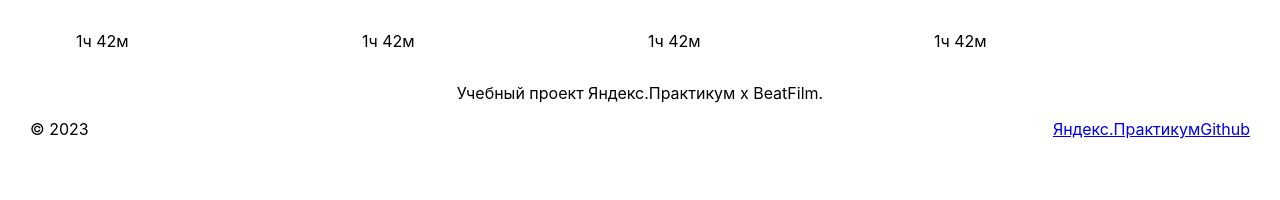
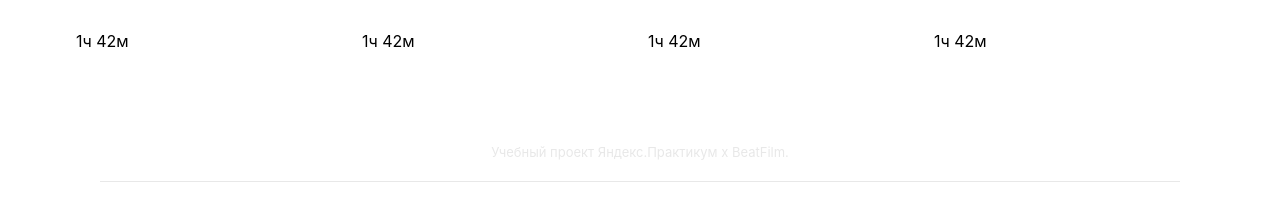
Before and after one commit to taniauvya/movies-explorer-frontend, a React (Create React App) app: page /movies in a window 1280 px wide. Shown: the part 752-952 px from the top of the page. Built offline with nearby package versions, Linux system fonts and the light colour scheme.

Commit message:
CSS - Footer

```diff
--- a/src/components/Footer/Footer.css
+++ b/src/components/Footer/Footer.css
@@ -7,6 +7,21 @@
     flex-direction: column;
     justify-content: center;
     align-items: center;
+    padding-left: 70px;
+    padding-right: 70px;
+    padding-top: 65px;
+}
+
+.footer__title {
+    font-weight: 400;
+    font-size: 13px;
+    line-height: 15.73px;
+    color: #E8E8E8;
+    display: block;
+    width: 100%;
+    text-align: center;
+    border-bottom: 1px solid;
+    padding-bottom: 20px;
 }
 
 .footer__container_bottom {
@@ -14,8 +29,27 @@
     flex-direction: row;
     justify-content: space-between;
     width: 100%;
+    padding-top: 7px;
 }
 
 .footer__year {
+    font-weight: 400;
+    font-size: 13px;
+    line-height: 15.73px;
     margin: 0;
 }
+
+.footer__container_link {
+    display: flex;
+    flex-direction: row;
+    gap: 21px;
+}
+
+.footer___link {
+    text-decoration: none;
+    outline-color: transparent;
+    color: #000;
+    font-weight: 400;
+    font-size: 13px;
+    line-height: 15.73px;
+}
--- a/src/components/Footer/Footer.js
+++ b/src/components/Footer/Footer.js
@@ -1,4 +1,4 @@
-import React from 'react'
+import { Link } from 'react-router-dom'
 import './Footer.css'
 
 const Footer = () => {
@@ -11,8 +11,8 @@ const Footer = () => {
                 <div className="footer__container_bottom">
                     <p className="footer__year">© 2023</p>
                     <div className="footer__container_link">
-                        <a className="footer___link_practicum" href="https://practicum.yandex.ru">Яндекс.Практикум</a>
-                        <a className="footer___link_github" href="https://github.com/taniauvya">Github</a>
+                        <Link className="footer___link" to="https://practicum.yandex.ru">Яндекс.Практикум</Link>
+                        <Link className="footer___link" to="https://github.com">Github</Link>
                     </div>
                 </div>
             </div>
--- a/src/components/MainTitle/MainTitle.css
+++ b/src/components/MainTitle/MainTitle.css
@@ -1,10 +1,10 @@
 .maintitle {
     display: block;
+    width: 100%;
     font-weight: 400;
     font-size: 22px;
     line-height: 26.63px;
     border-bottom: 1px solid;
     padding-bottom: 24px;
-    width: 100%;
     margin: 0;
 }
--- a/src/components/MainTitle/MainTitle.js
+++ b/src/components/MainTitle/MainTitle.js
@@ -1,4 +1,3 @@
-import React from 'react'
 import './MainTitle.css'
 
 const MainTitle = (props) => {
```
